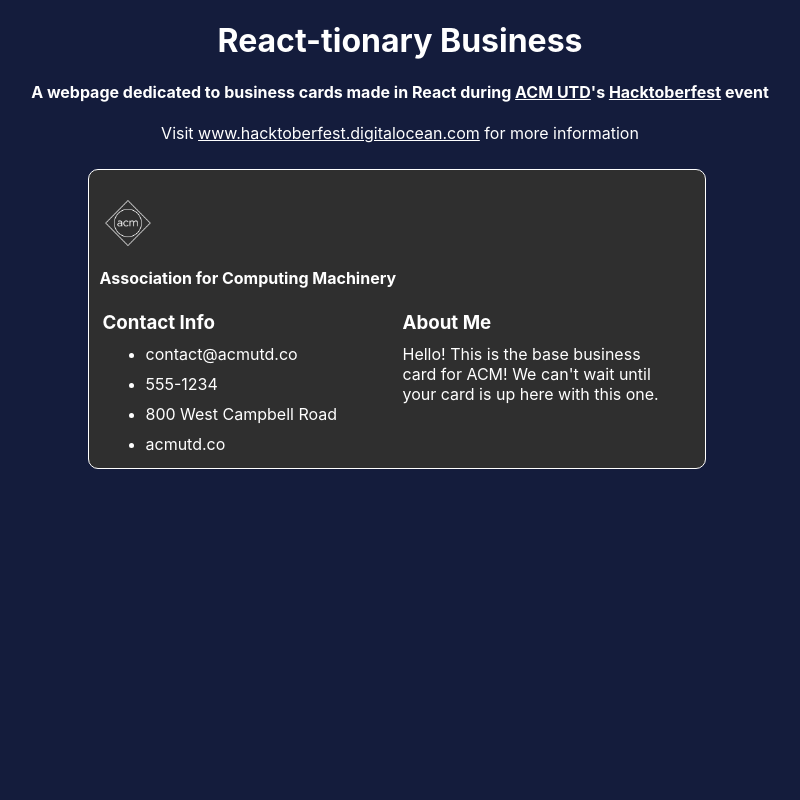
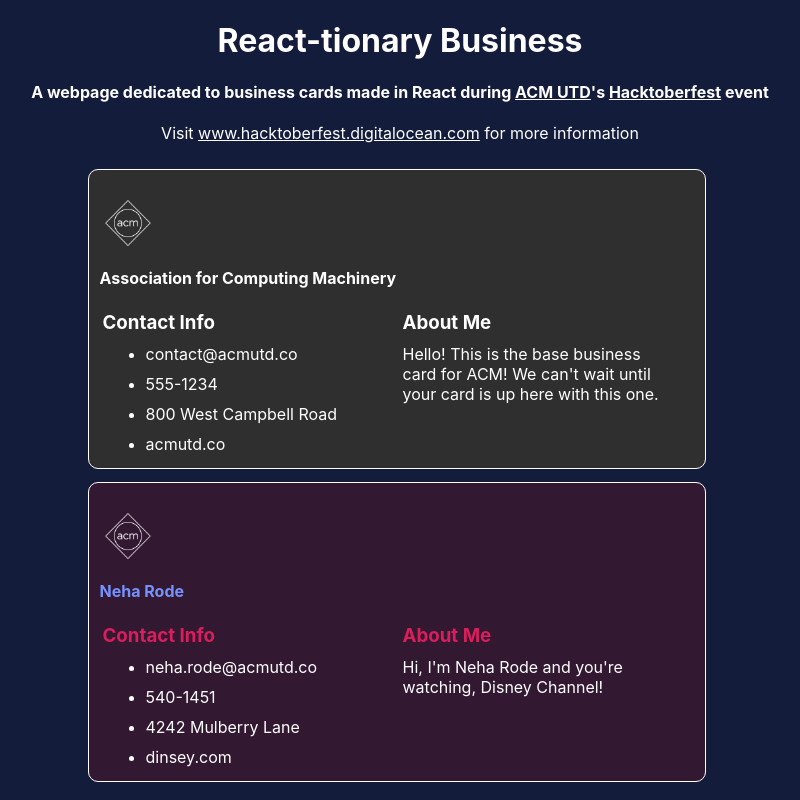
Before and after one commit to acmutd/htf-projects, a React (Create React App) app: page / in a window 1280 px wide. Shown: the whole page, without its empty margins (240-1040 px from the left). Built offline with nearby package versions, Linux system fonts and the light colour scheme.

Commit message:
Neha's business card

```diff
--- a/src/App.js
+++ b/src/App.js
@@ -3,6 +3,7 @@
 
 // Make sure you add an import for your card!
 import ACMCard from './components/ACMCard';
+import NehaRCard from './components/NehaR';
 
 function App() {
   return (
@@ -17,7 +18,7 @@
       <div id="business-cards">
         {/*Notice how you can give named attributes to your component!*/}
         <ACMCard name="Association for Computing Machinery" email="contact@acmutd.co" phone="555-1234" address="800 West Campbell Road" website="acmutd.co"/>
-
+        <NehaRCard name="Neha Rode" email="neha.rode@acmutd.co" phone="540-1451" address="4242 Mulberry Lane" website="dinsey.com"/>
         {/*Add your component above this comment to put it into the app!*/}
       </div>
     </div>
--- /dev/null
+++ b/src/components/NehaR.js
@@ -0,0 +1,51 @@
+// It's important to import react before we begin so we can get access to the Component superclass
+import React, { Component } from 'react';
+
+// Make sure to update this import to the name of your CSS file!
+import "./NehaRStyles.css";
+/*
+This is a general class that you can use as a template to create your card! Make sure you make a copy
+of the file before editing it
+
+Change the name "ACMCard" to some other valid identifier name. This way, your unique
+component won't interfere with the names of anyone else's card.
+*/
+class NehaRCard extends Component
+{
+    render()
+    {
+        /*
+        Here, we are returning some JavaScript XML (used in a similar manner to HTML) which
+        allows us to actually build our component.
+        */
+        return (
+        <div id="NehaR-card">
+            <span><img id="acm-logo" alt="ACM Logo" src={"./images/acm-light-alt.png"}/></span>
+            {/*Replace any 'this.props.attribute' with the name of the attributes you gave in the App.js file!*/}
+            <h1 class="highlight-blue">{this.props.name}</h1>
+
+            {/*Create your card however you want!*/}
+            <div id="NehaR-card-contact-info">
+                <h3 class="highlight">Contact Info</h3>
+                <ul>
+                    <li>{this.props.email}</li>
+                    <li>{this.props.phone}</li>
+                    <li>{this.props.address}</li>
+                    <li>{this.props.website}</li>
+                </ul>
+            </div>
+
+            <div id="NehaR-card-about-me">
+                <h3 class="highlight">About Me</h3>
+                <p>
+                    Hi, I'm Neha Rode and you're watching, Disney Channel!
+                </p>
+            </div>
+        </div>
+        )
+
+    }
+}
+
+// Make sure to update this export with the name of the above class
+export default NehaRCard;
--- /dev/null
+++ b/src/components/NehaRStyles.css
@@ -0,0 +1,64 @@
+/*
+File containing styles for individual card components
+
+Use a copy of this file to style your business card
+*/
+
+#NehaR-card
+{
+  max-width: 600px;
+  max-height: 350px;
+
+  display: grid;
+  grid-template-columns: 50% 50%;
+
+  padding: 8px;
+
+  overflow-x: visible;
+
+  color: white;
+  /* background-color: #2f2f2f; */
+  background-color: #331832;
+
+  border-style: solid;
+  border-radius: 10px;
+  border-width: 1px;
+}
+
+#NehaR-card h1
+{
+  grid-column: 1 / 3;
+  text-align: left;
+  font-size: medium;
+}
+
+#NehaR-card-contact-info
+{
+  grid-column: 1;
+}
+
+#NehaR-card-about-me
+{
+  grid-column: 2;
+
+  vertical-align: top;
+  border-radius: 20px;
+  height: 75%;
+}
+
+#acm-logo
+{
+  width: 50px;
+  height: 50px;
+
+  grid-column: 1 / 3;
+  text-align: center;
+
+  display: inline-block;
+}
+.highlight-blue{
+  color: #7692FF;
+}
+.highlight{
+  color: #D81E5B;
+}
```
Also changed, not shown: 1 other file (tests, documents, lock files or other folders).
